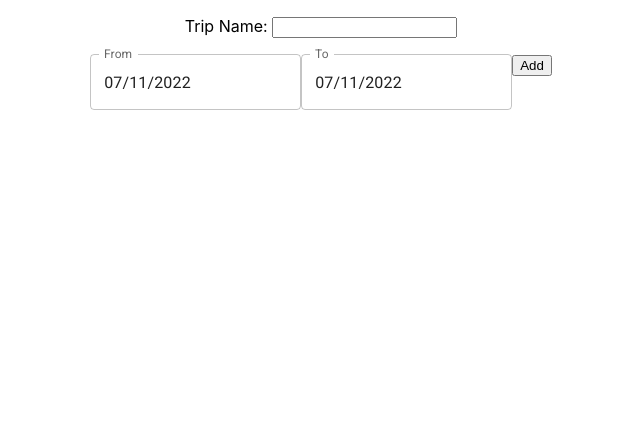
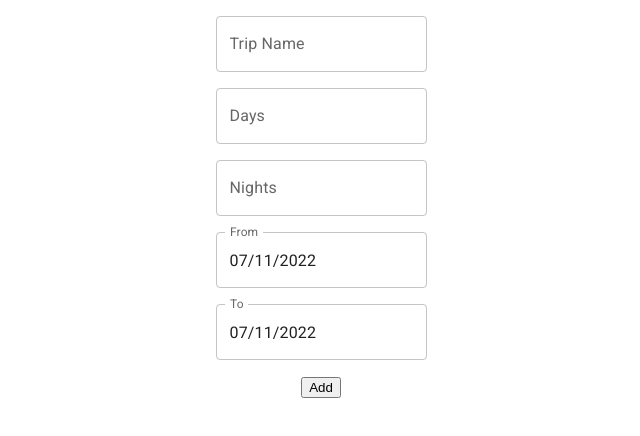
Before and after one commit to ProductivityTools-Trips/ProductivityTools.Trips.Web, a React (Create React App) app: page /addtrip in a window 1280 px wide. Shown: the top 436 px of the page, without its empty margins (319-959 px from the left). Built offline with nearby package versions, Linux system fonts and the light colour scheme; no server answers; the HTML template or start-up script is replaced by a standard one.

Commit message:
add trip

```diff
--- a/src/Components/TripAdd/index.js
+++ b/src/Components/TripAdd/index.js
@@ -36,9 +36,12 @@ function TripAdd() {
 
     return (
         <div>
-            <p><span>Trip Name: </span><input type='edit' name='name' value={trip && trip.name || ""} onChange={handleChange}></input></p>
+            <p><TextField label="Trip Name" name="name" value={trip && trip.name || ""} onChange={handleChange}></TextField></p>
+            <p><TextField label="Days" type="number" name="days" onChange={handleChange}></TextField></p>
+            <p><TextField label="Nights" type="number" name="nights" onChange={handleChange}></TextField></p>
+
             <LocalizationProvider dateAdapter={AdapterMoment}>
-                <DatePicker
+                <p><DatePicker
                     label="From"
                     value={trip.startDate}
                     onChange={(newValue) => {
@@ -48,8 +51,8 @@ function TripAdd() {
                         }));
                     }}
                     renderInput={(params) => <TextField {...params} />}
-                />
-                <DatePicker
+                /></p>
+                <p><DatePicker
                     label="To"
                     value={trip.endDate}
                     onChange={(newValue) => {
@@ -60,6 +63,7 @@ function TripAdd() {
                     }}
                     renderInput={(params) => <TextField {...params} />}
                 />
+                </p>
             </LocalizationProvider>
             <input type="button" value="Add" onClick={addTrip}></input>
         </div>
```
